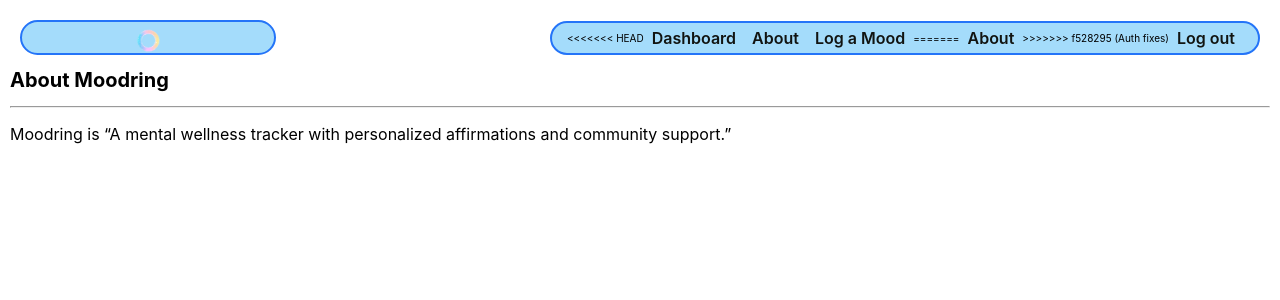
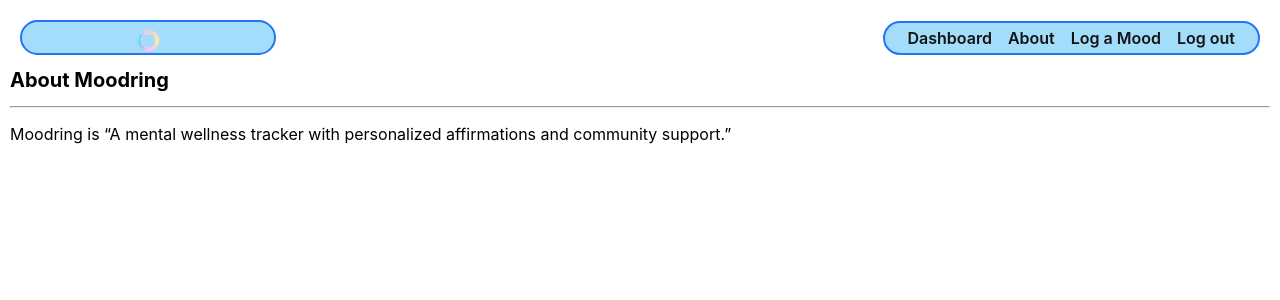
Before and after one commit to Mikebrown0409/moodring, a Django app: page /about/ in a window 1280 px wide. Shown: the top 300 px of the page. Run offline with Django 5.2, Linux system fonts and the light colour scheme; the visitor is signed in with stand-in values (Sample User, id 1).

Commit message:
mood entry form

```diff
--- a/main_app/templates/base.html
+++ b/main_app/templates/base.html
@@ -22,13 +22,9 @@
       <nav>
         <ul>
           {% if user.is_authenticated %}
-<<<<<<< HEAD
           <li><a href="{% url 'moods' %}">Dashboard</a></li>
           <li><a href="{% url 'about' %}">About</a></li>
           <li><a href="{% url 'mood-create' %}">Log a Mood</a></li>
-=======
-          <li><a href="{% url 'about' %}">About</a></li>
->>>>>>> f528295 (Auth fixes)
 
           <li>
             <form id="logout-form" method="post" action="{% url 'logout' %}">
```
